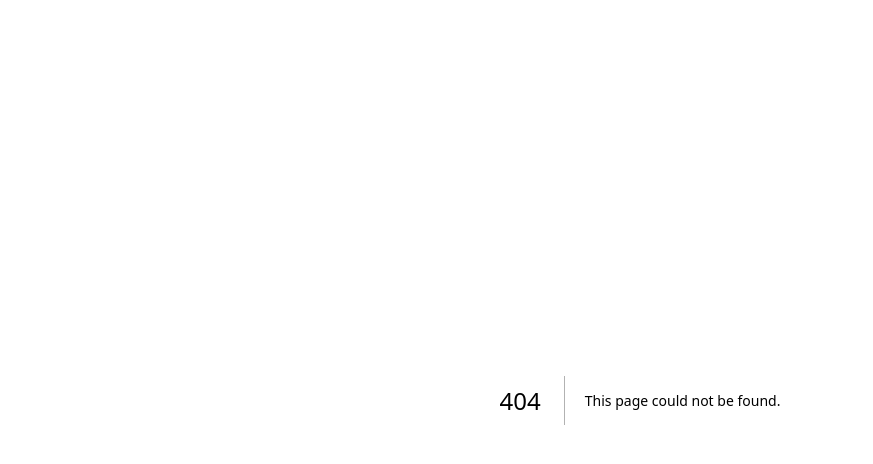
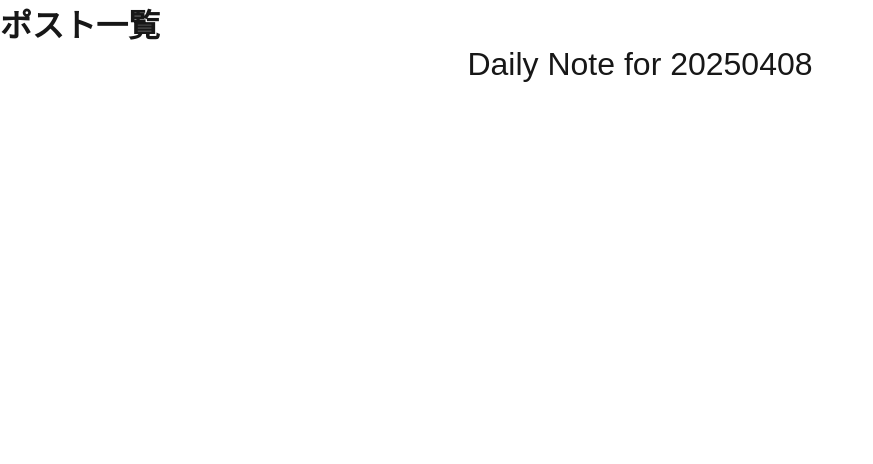
Before and after one commit to Sho0226/TsDaily-Own, a Next.js app: page /20250408 in a window 1280 px wide. Before the commit this address had no page. Shown: the top 464 px of the page, without its empty margins (0-873 px from the left). Built offline with nearby package versions, Linux system fonts and the light colour scheme.

Commit message:
tanstack query

```diff
--- a/package.json
+++ b/package.json
@@ -10,12 +10,14 @@
     "daily": "node createDaily.js"
   },
   "dependencies": {
+    "@tanstack/react-query": "^5.72.1",
     "next": "^15.2.4",
     "react": "^19.1.0",
     "react-dom": "^19.1.0"
   },
   "devDependencies": {
     "@eslint/eslintrc": "^3",
+    "@tanstack/eslint-plugin-query": "^5.72.1",
     "@types/node": "^20",
     "@types/react": "^19",
     "@types/react-dom": "^19",
--- /dev/null
+++ b/src/app/(daily)/20250408/components/Posts.tsx
@@ -0,0 +1,12 @@
+import React from "react";
+
+const Posts = () => {
+  return (
+    <div>
+      <h1>ポスト一覧</h1>
+      <div>{}</div>
+    </div>
+  );
+};
+
+export default Posts;
--- /dev/null
+++ b/src/app/(daily)/20250408/page.module.css
@@ -0,0 +1,4 @@
+.daily {
+  font-size: 2rem;
+  text-align: center;
+}
--- /dev/null
+++ b/src/app/(daily)/20250408/page.tsx
@@ -0,0 +1,15 @@
+import { QueryClient, QueryClientProvider } from "@tanstack/react-query";
+import Posts from "./components/Posts";
+import styles from "./page.module.css";
+
+export default function Page() {
+  const queryClient = new QueryClient();
+  return (
+    <div>
+      <QueryClientProvider client={queryClient}>
+        <Posts />
+      </QueryClientProvider>
+      <div className={styles.daily}>Daily Note for 20250408</div>
+    </div>
+  );
+}
```
Also changed, not shown: src/app/(daily)/20250408/README.md (added), 1 other file (tests, documents, lock files or other folders).
